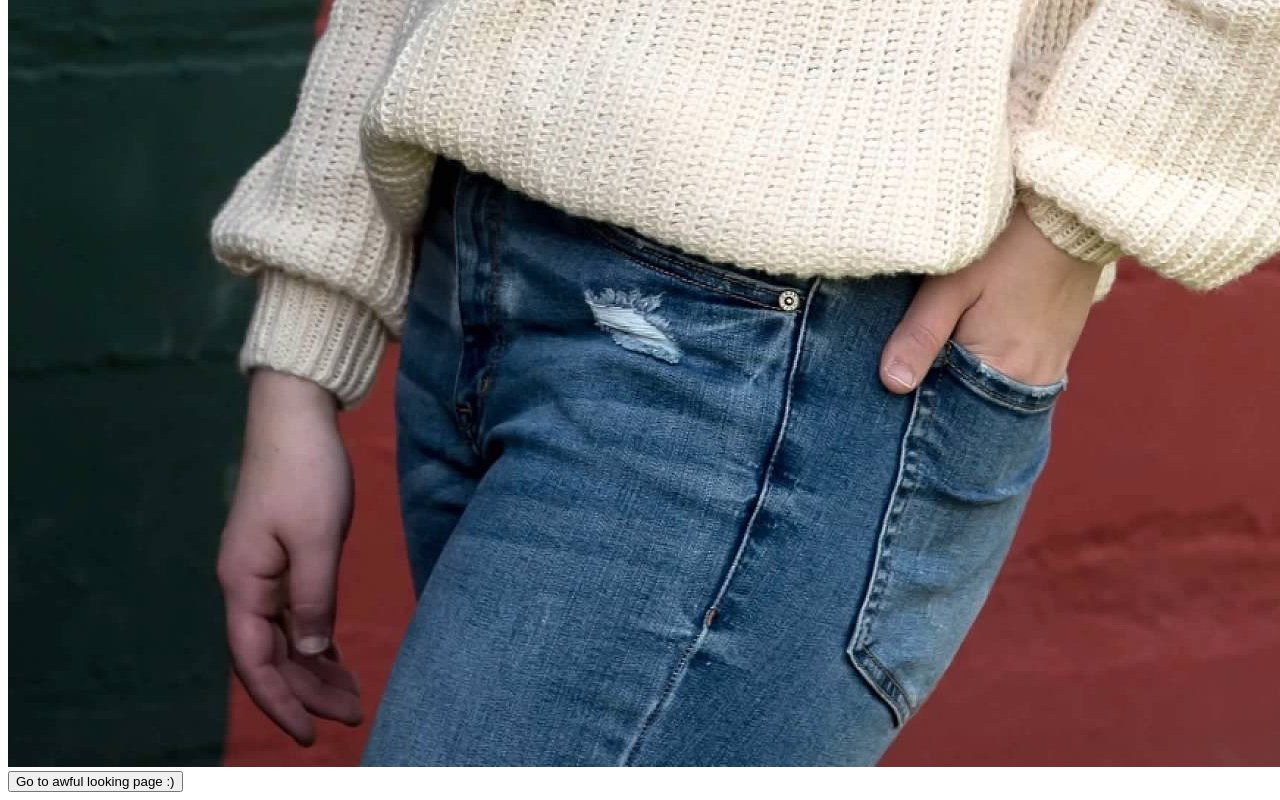
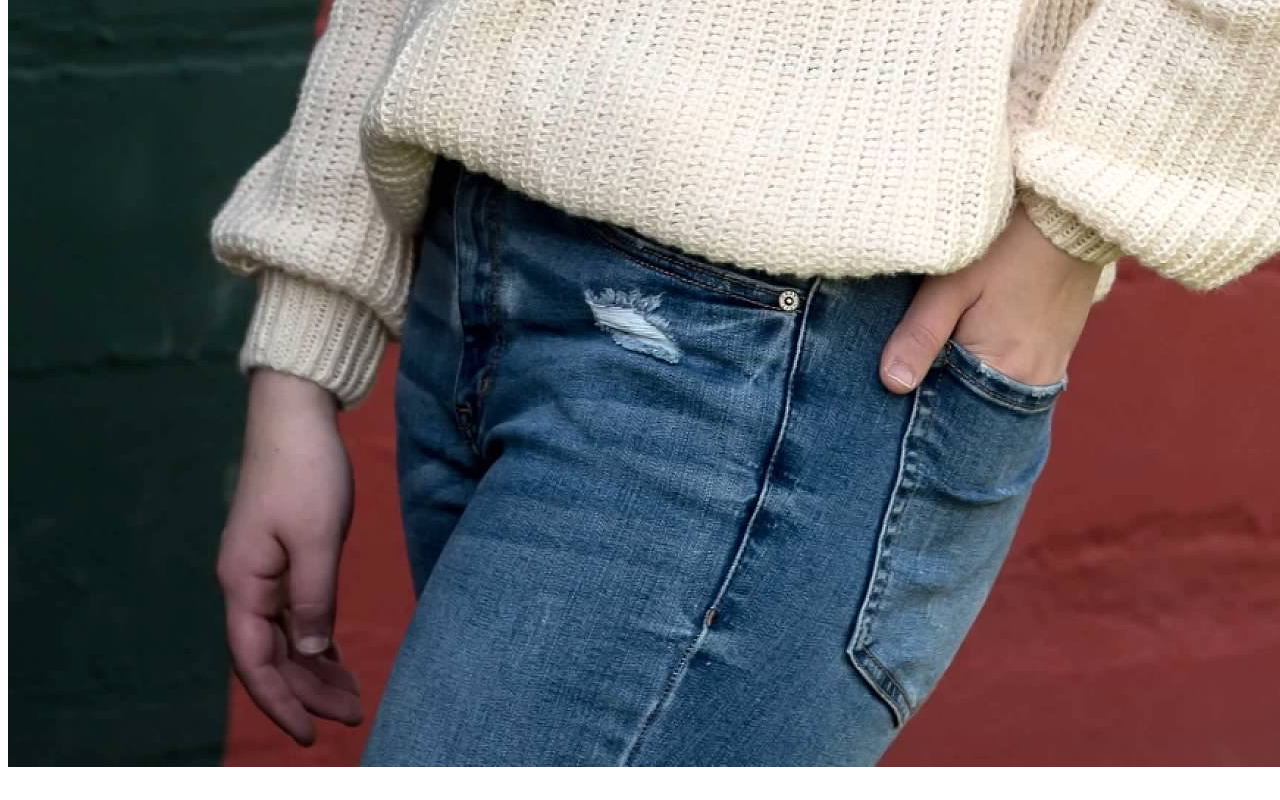
Before and after one commit to macy-august/vanilla-intro-webpage, a plain HTML site: page index.html in a window 1280 px wide. Shown: the part 2093-2893 px from the top of the page. After the commit the page ends 2872 px from the top, so only its background shows below. Drawn offline with Linux system fonts and the light colour scheme.

Commit message:
Update index.html

```diff
--- a/index.html
+++ b/index.html
@@ -20,11 +20,5 @@
     <p>Interesting fact: I do not drink pop/soda. I don't like carbonated beverages.</p>
     <p>Image of me: </p>
     <img src="IMG_9954.JPG">
-    <button onclick="redirect()">Go to awful looking page :)</button>
-    <script>
-    function redirect() {
-        window.location.href = "awful_intro.html";
-    }
-    </script>
 </body>
 </html>
```
